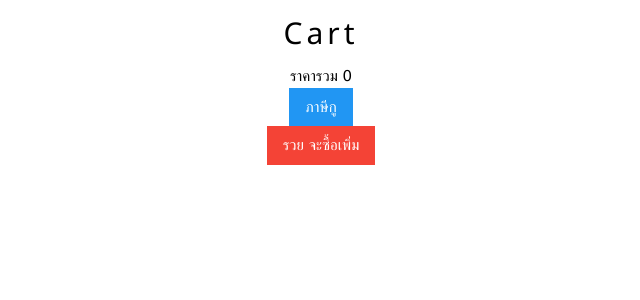
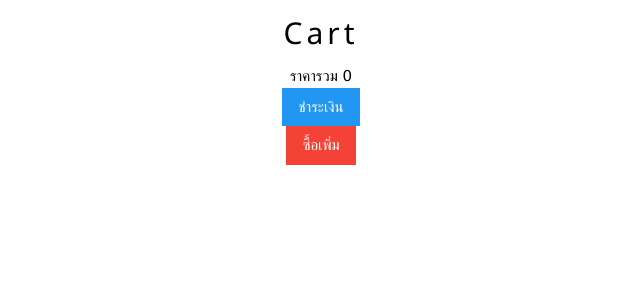
Before and after one commit to PuPeepPuPeep/texas5, a PHP site: page /cart.php in a window 1280 px wide. Shown: the top 300 px of the page, without its empty margins (319-959 px from the left). Run offline with PHP 8.4, Linux system fonts and the light colour scheme; a user stored in the database is signed in; data comes from the database, SQL or seed files in the repository.

Commit message:
EDIT some message

```diff
--- a/cart.php
+++ b/cart.php
@@ -31,9 +31,9 @@ while($row = mysqli_fetch_assoc($result)){
 echo 'ราคารวม '.$sum.'<br>';
 
 ?>
-<a class="w3-button w3-blue" href="payment.php?sum=<?php echo $sum ?>">ภาษีกู</a>
+<a class="w3-button w3-blue" href="payment.php?sum=<?php echo $sum ?>">ชำระเงิน</a>
 <br>
-<a class="w3-button w3-red" href="index.php">รวย จะซื้อเพิ่ม</a>
+<a class="w3-button w3-red" href="index.php">ซื้อเพิ่ม</a>
 </div>
 </body>
 </html>
--- a/history.php
+++ b/history.php
@@ -7,7 +7,7 @@ $insertsql = "INSERT INTO history(M_ID,O_ID) SELECT M_ID, O_ID FROM orders WHERE
 $excute = mysqli_query($conn, $insertsql);
 if($excute){
     echo '<script>
-        alert("ฮิคฮิ้ววววว");
+        alert("ชำระเงินสำเร็จ");
         window.location.href = "index.php";
     </script>';
 }else{
--- a/saveedit.php
+++ b/saveedit.php
@@ -16,7 +16,7 @@ WHERE P_ID='".$P_ID."'";
 $excute = mysqli_query($conn, $updatesql);
 if($excute){
     echo '<script>
-        alert("กล้ามาก เก่งมาก ขอบใจ");
+        alert("บันทึกการเปลี่ยนแปลงเรียบร้อย");
         window.location.href = "index.php";
     </script>';
 }else{
```
